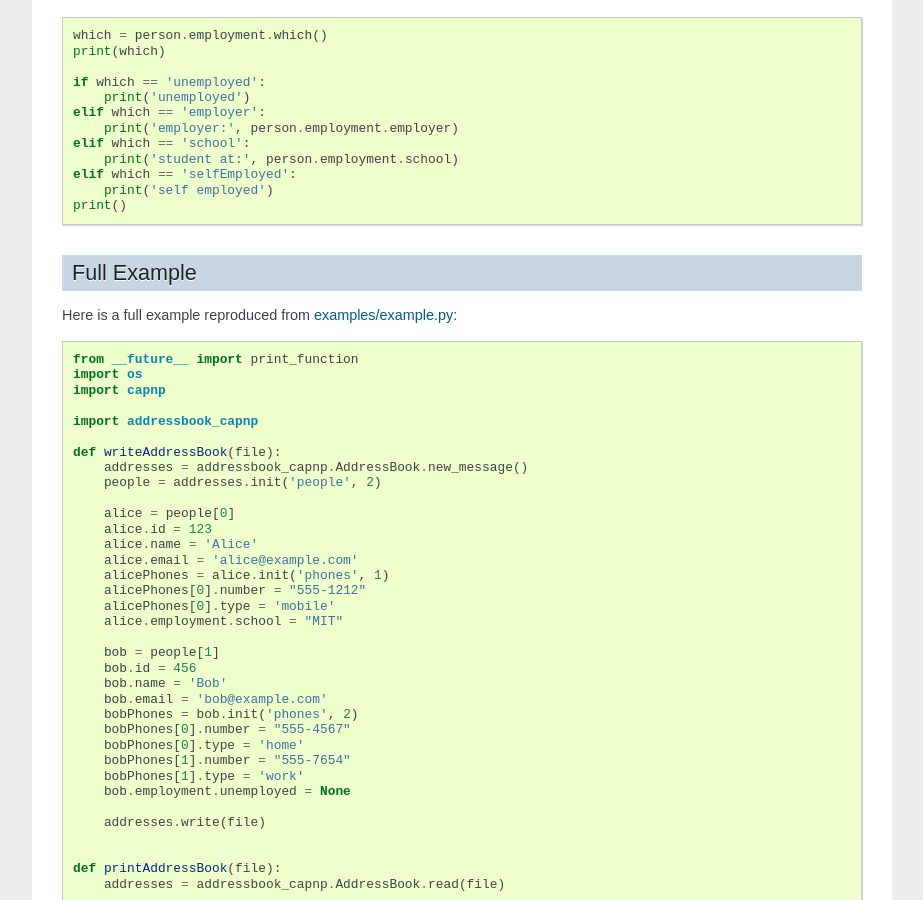
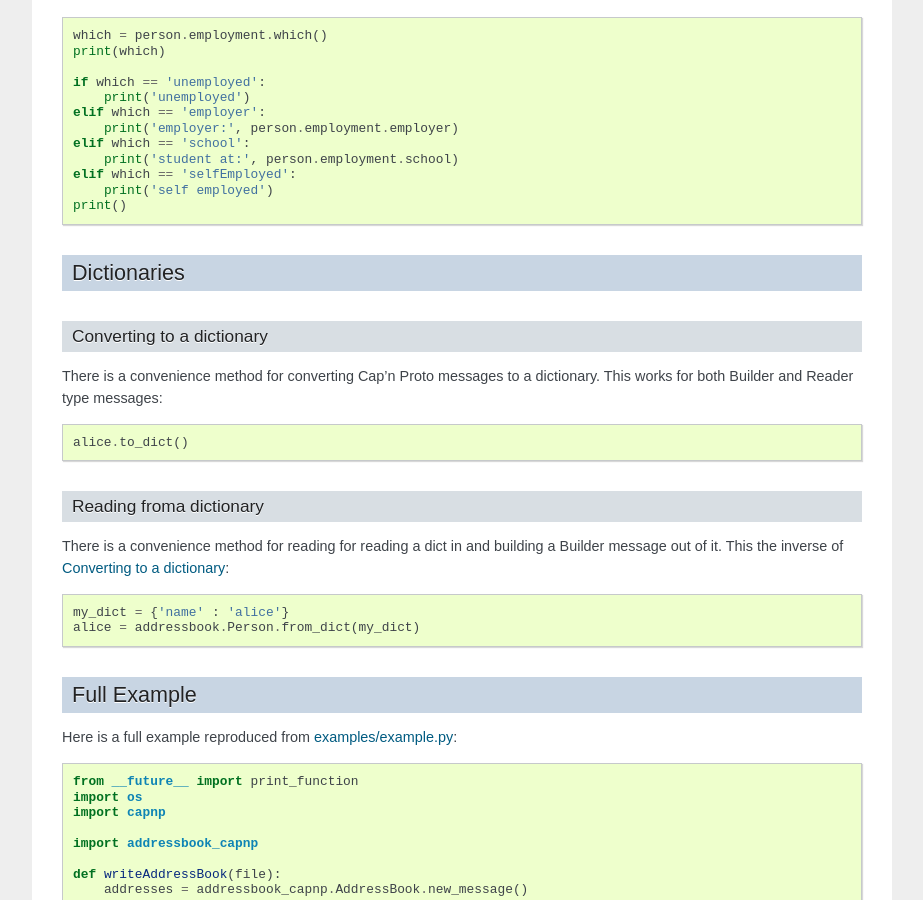
Before and after one commit to capnproto/pycapnp, a Sphinx documentation site: the page built from docs/quickstart.rst, in a window 1280 px wide and 900 px high, scrolled down 3959 px. Shown: the whole window, without its empty margins (198-1121 px from the left). Built offline with Sphinx 7.4.7, drawn with Linux system fonts in a browser that asks for light colours; the version number could not be read and is left out; some of the changed text lies outside the part shown.

Commit message:
Add dictionary methods to docs

```diff
--- a/docs/quickstart.rst
+++ b/docs/quickstart.rst
@@ -199,6 +199,24 @@ The only tricky one is unions, where you need to call `.which()` to determine th
             print('self employed')
         print()
 
+Dictionaries
+--------------
+
+Converting to a dictionary
+~~~~~~~~~~~~~~~~~~~~~~~~~~
+
+There is a convenience method for converting Cap'n Proto messages to a dictionary. This works for both Builder and Reader type messages::
+
+    alice.to_dict()
+
+Reading froma dictionary
+~~~~~~~~~~~~~~~~~~~~~~~~~~
+
+There is a convenience method for reading for reading a dict in and building a Builder message out of it. This the inverse of `Converting to a dictionary`_::
+
+    my_dict = {'name' : 'alice'}
+    alice = addressbook.Person.from_dict(my_dict)
+
 Full Example
 ------------------
 
```
